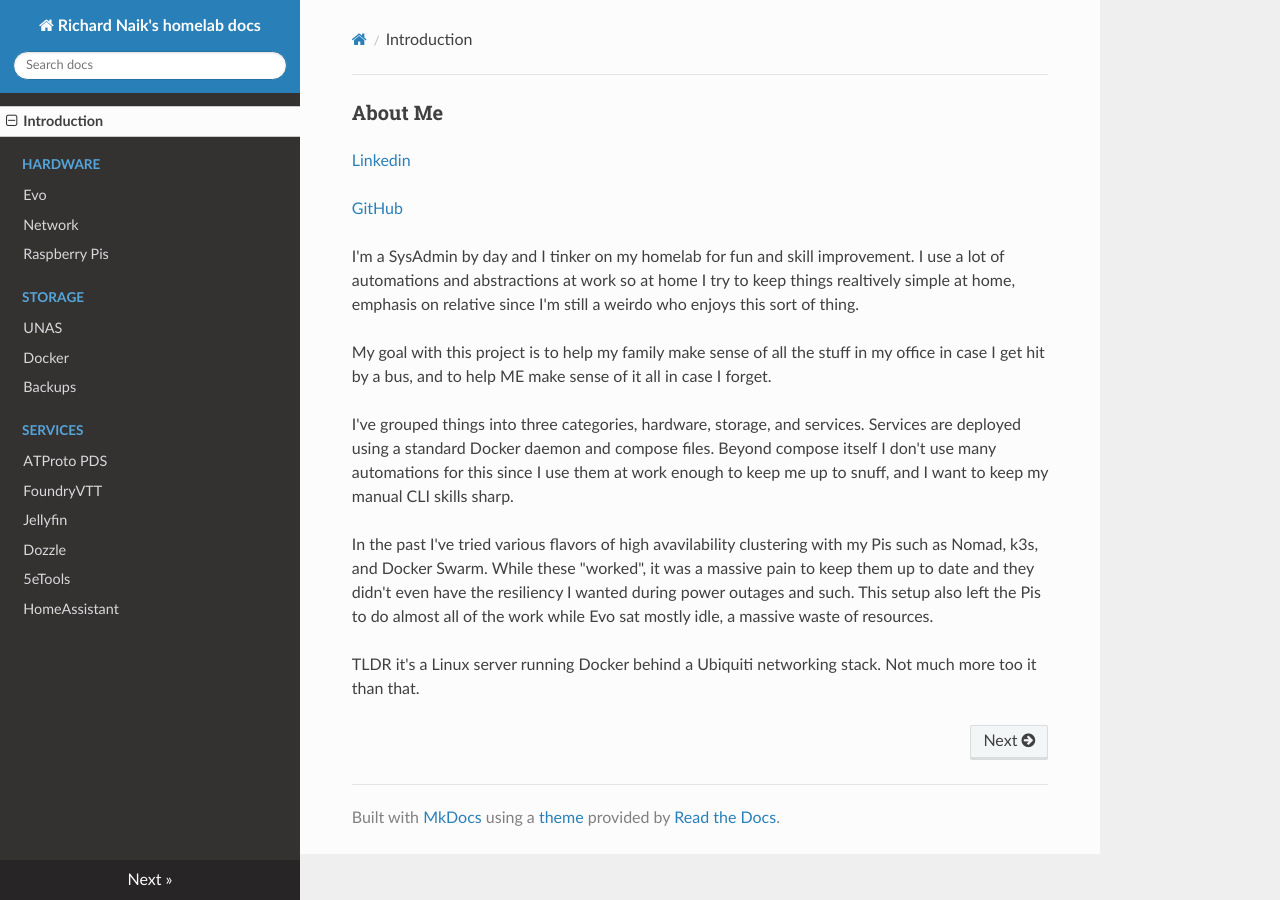
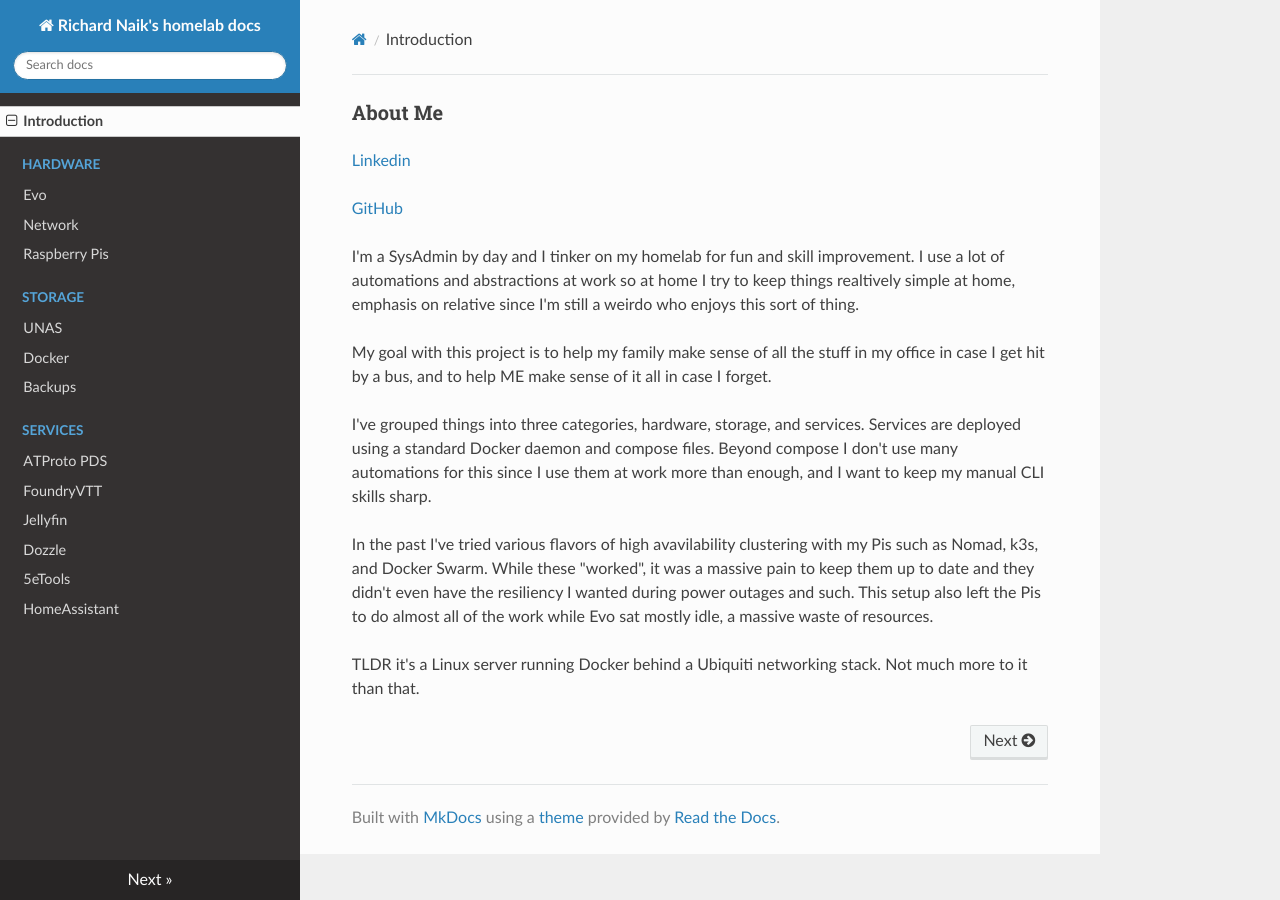
Before and after one commit to richardnaik/homelab-docs, an MkDocs documentation site: the page built from docs/index.md, in a window 1280 px wide. Built offline with MkDocs 1.6.1, drawn with Linux system fonts in a browser that asks for light colours; nearby versions of some CDN libraries.

Commit message:
starting service docs

```diff
--- a/docs/index.md
+++ b/docs/index.md
@@ -8,8 +8,8 @@ I'm a SysAdmin by day and I tinker on my homelab for fun and skill improvement.
 
 My goal with this project is to help my family make sense of all the stuff in my office in case I get hit by a bus, and to help ME make sense of it all in case I forget.
 
-I've grouped things into three categories, hardware, storage, and services. Services are deployed using a standard Docker daemon and compose files. Beyond compose itself I don't use many automations for this since I use them at work enough to keep me up to snuff, and I want to keep my manual CLI skills sharp.
+I've grouped things into three categories, hardware, storage, and services. Services are deployed using a standard Docker daemon and compose files. Beyond compose I don't use many automations for this since I use them at work more than enough, and I want to keep my manual CLI skills sharp.
 
 In the past I've tried various flavors of high avavilability clustering with my Pis such as Nomad, k3s, and Docker Swarm. While these "worked", it was a massive pain to keep them up to date and they didn't even have the resiliency I wanted during power outages and such. This setup also left the Pis to do almost all of the work while Evo sat mostly idle, a massive waste of resources.
 
-TLDR it's a Linux server running Docker behind a Ubiquiti networking stack. Not much more too it than that.
+TLDR it's a Linux server running Docker behind a Ubiquiti networking stack. Not much more to it than that.
```
Also changed, not shown: docs/services/5etools.md (+1 -0 lines), docs/services/dozzle.md (+1 -0 lines), docs/services/foundryvtt.md (+1 -0 lines), docs/storage/docker-storage.md (+1 -1 lines).
